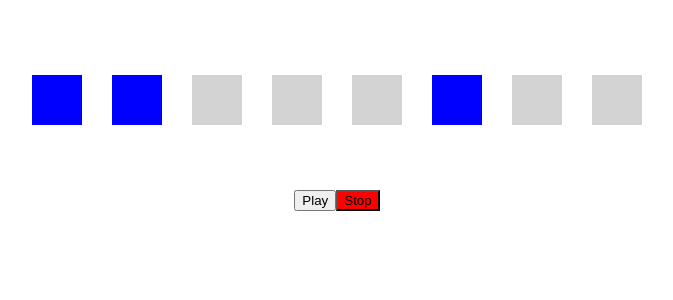
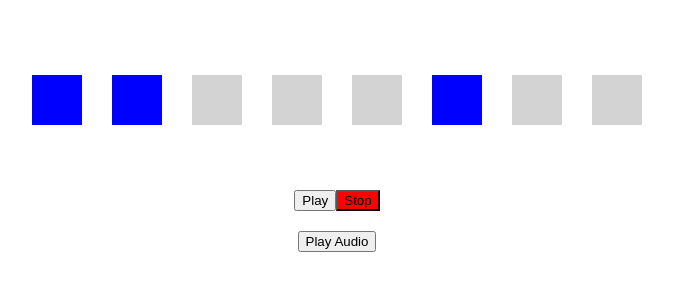
Before and after one commit to garethbrown82/drum-machine, a Vue app: page / in a window 1280 px wide. Shown: the top 300 px of the page, without its empty margins (303-976 px from the left). Built offline with nearby package versions, Linux system fonts and the light colour scheme.

Commit message:
Create blip from button press

```diff
--- a/src/App.vue
+++ b/src/App.vue
@@ -5,11 +5,13 @@
     v-on:play-sequence="playSequence"
     v-on:stop-sequence="stopSequence"
   />
+  <Audio />
 </template>
 
 <script>
 import StepSequencer from './components/StepSequencer'
 import Controls from './components/Controls'
+import Audio from './components/Audio'
 import { ref, watch } from 'vue'
 
 export default {
@@ -17,6 +19,7 @@ export default {
   components: {
     StepSequencer,
     Controls,
+    Audio,
   },
   setup() {
     let steps = ref([
--- /dev/null
+++ b/src/audioUtilities/sineBlip.js
@@ -0,0 +1,9 @@
+export const sineBlip = () => {
+  const audioContext = new AudioContext()
+  const oscillator = audioContext.createOscillator()
+  oscillator.frequency.setValueAtTime(261.6, 0)
+  oscillator.connect(audioContext.destination)
+
+  oscillator.start(0)
+  oscillator.stop(0.001)
+}
--- /dev/null
+++ b/src/components/Audio.vue
@@ -0,0 +1,27 @@
+<template>
+<div>
+  <button v-on:click="playAudio">Play Audio</button>
+</div>
+</template>
+
+<script>
+import { sineBlip } from '../audioUtilities/sineBlip'
+export default {
+  name: 'Audio',
+  setup() {
+    function playAudio() {
+      sineBlip()
+    }
+
+    return {
+      playAudio,
+    }
+  }
+}
+</script>
+
+<style scoped>
+button {
+  margin: 20px;
+}
+</style>
```
